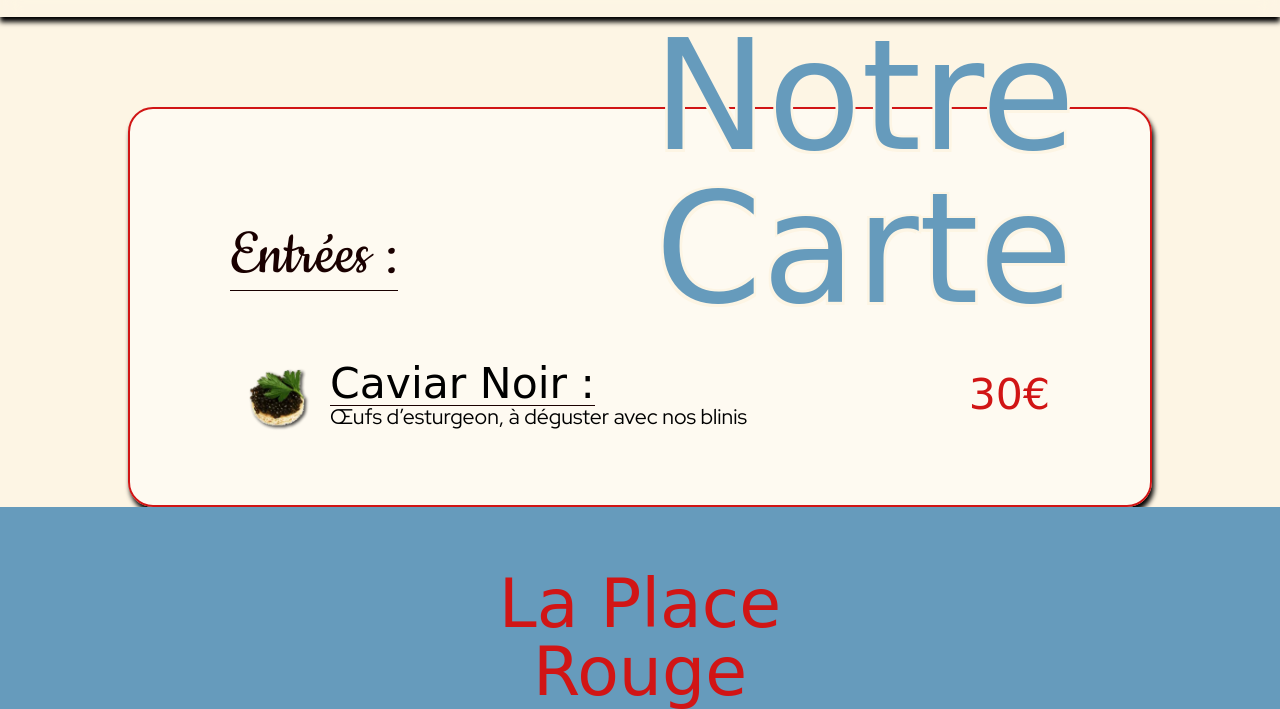
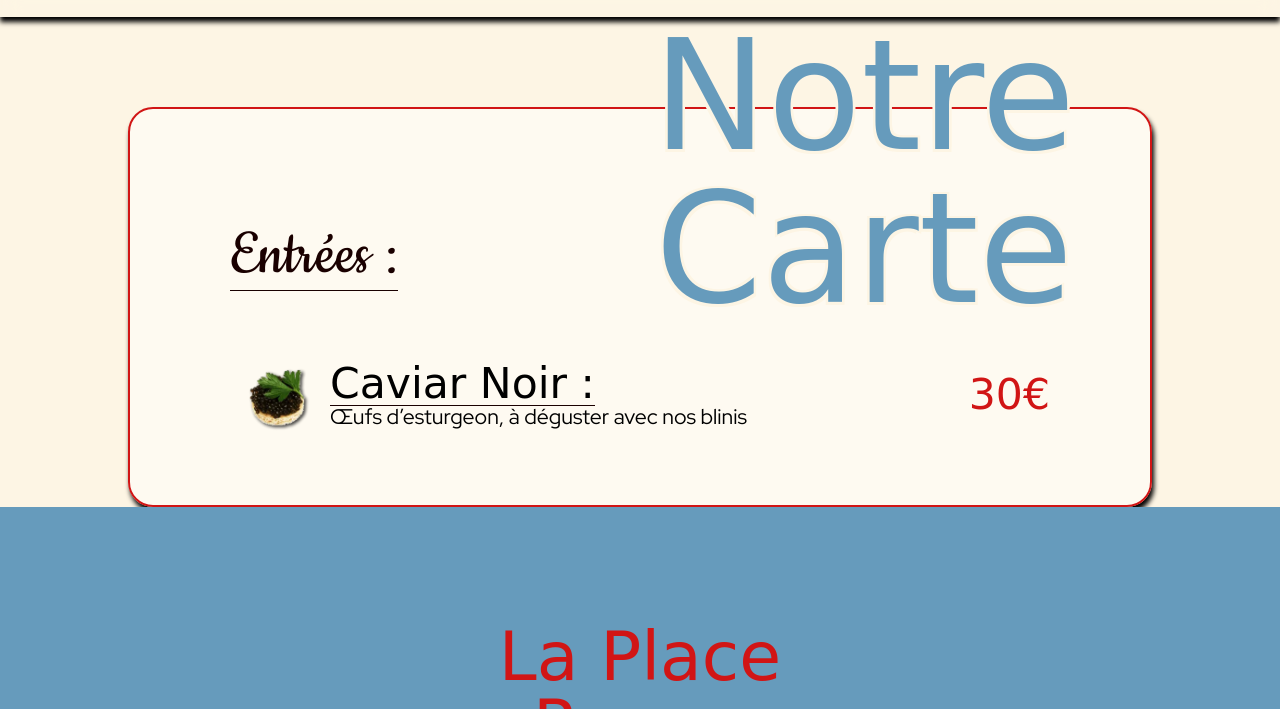
Before and after one commit to EmyKwint/ProjetLPR, a plain HTML site: page carte.html in a window 1280 px wide. Shown: the part 91-800 px from the top of the page. Drawn offline with nearby package versions, Linux system fonts and the light colour scheme; a web font is replaced by a local one.

Commit message:
bah on modifie des trucs mais rien de fou

```diff
--- a/src/css/base/_main.scss
+++ b/src/css/base/_main.scss
@@ -12,8 +12,8 @@ h2 {
   text-align: center;
   color: $primary;
   font-size: $font_xxl;
-  margin-bottom: 5rem;
-  margin-top: 5rem;
+  margin-bottom: 10rem;
+  margin-top: 10rem;
   padding: auto;
 }
 h3 {
```
Also changed, not shown: src/css/style.css, 1 other file.
